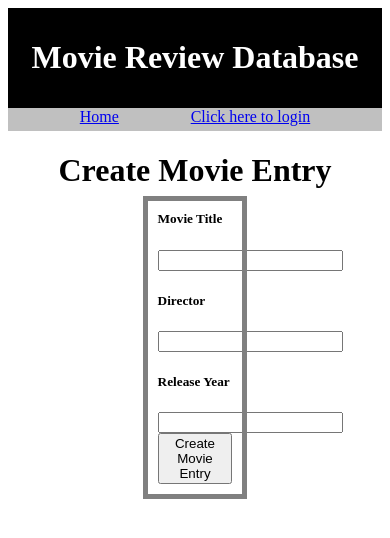
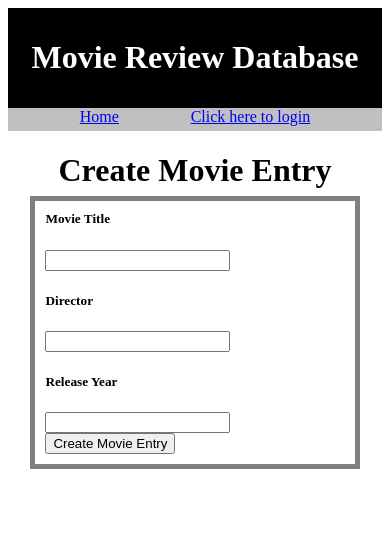
Before and after one commit to joegramstad/project_3, a React (Create React App) app: page /entry in a window 390 px wide. Shown: the top 538 px of the page. Built offline with nearby package versions, Linux system fonts and the light colour scheme; no server answers.

Commit message:
styling complete

```diff
--- a/src/styles/App.css
+++ b/src/styles/App.css
@@ -20,3 +20,10 @@
 #pageTitle {
     text-align: center;
 }
+
+@media(max-width: 900px) {
+    #entryContainer {
+        margin-left: 10%;
+        margin-right: 10%;
+    }
+}
--- a/src/styles/EntryCreate.css
+++ b/src/styles/EntryCreate.css
@@ -9,3 +9,10 @@
 #pageTitle {
     text-align: center;
 }
+
+@media(max-width: 900px) {
+    #createBox {
+        margin-left: 10%;
+        margin-right: 10%;
+    }
+}
```
